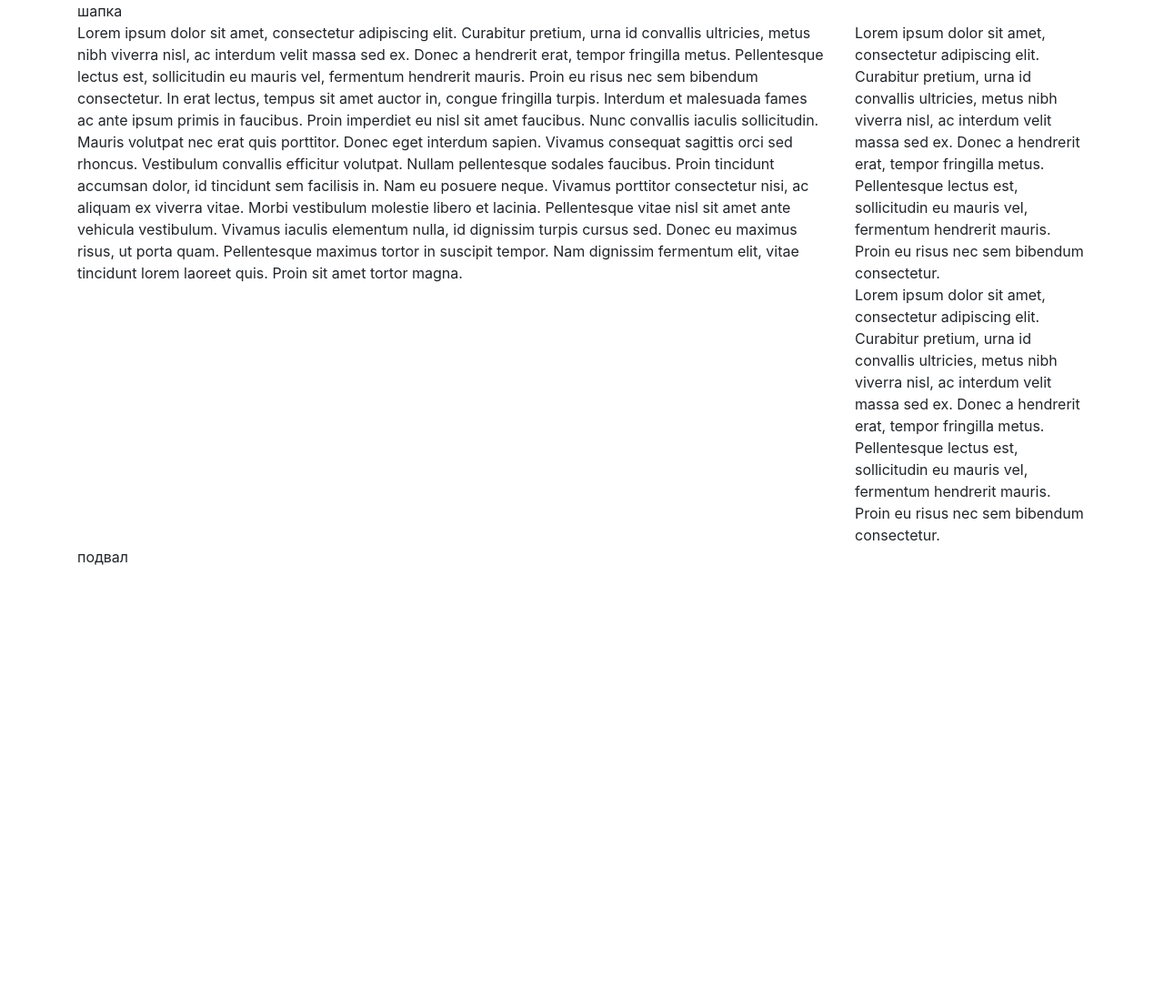
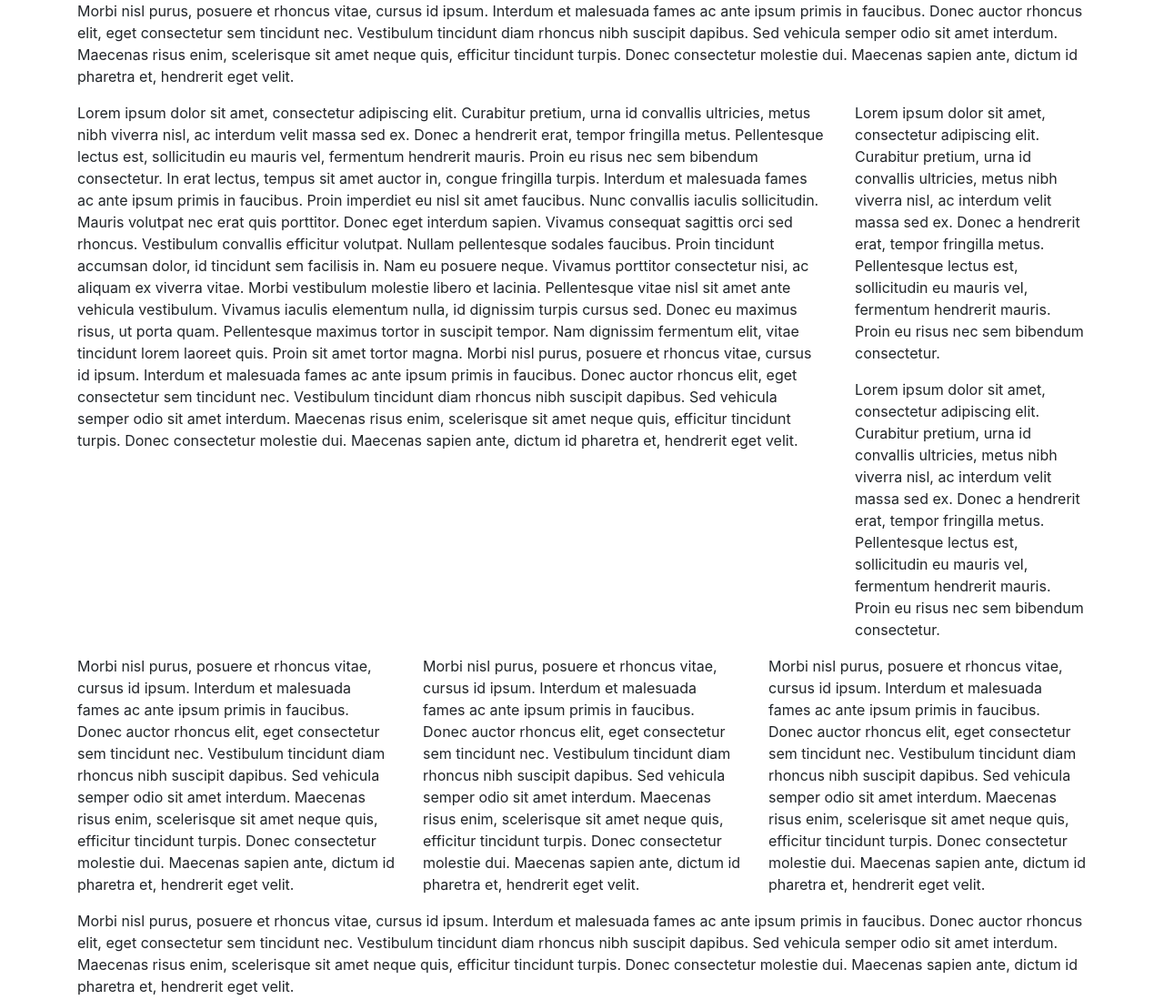
Before and after one commit to Maxim1996/practice-web-design, a plain HTML site: page index.html in a window 1280 px wide. Shown: the whole page at 91% size. Before the commit the page ends 800 px from the top, so only its background shows below. Drawn offline with nearby package versions, Linux system fonts and the light colour scheme.

Commit message:
Add files via upload

```diff
--- a/index.html
+++ b/index.html
@@ -11,34 +11,40 @@
     </head>
     <body>
         <header>
-        <div class="container">шапка</div>
+        <div class="container"><p>Morbi nisl purus, posuere et rhoncus vitae, cursus id ipsum. Interdum et malesuada fames ac ante ipsum primis in faucibus. Donec auctor rhoncus elit, eget consectetur sem tincidunt nec. Vestibulum tincidunt diam rhoncus nibh suscipit dapibus. Sed vehicula semper odio sit amet interdum. Maecenas risus enim, scelerisque sit amet neque quis, efficitur tincidunt turpis. Donec consectetur molestie dui. Maecenas sapien ante, dictum id pharetra et, hendrerit eget velit.</p></div>
         </header>
 
         <main>
         <div class="container">
             <div class="row">
                 <article class="col-sm-12 col-md-8 col-lg-9">
-               Lorem ipsum dolor sit amet, consectetur adipiscing elit. Curabitur pretium, urna id convallis ultricies, metus nibh viverra nisl, ac interdum velit massa sed ex. Donec a hendrerit erat, tempor fringilla metus. Pellentesque lectus est, sollicitudin eu mauris vel, fermentum hendrerit mauris. Proin eu risus nec sem bibendum consectetur. In erat lectus, tempus sit amet auctor in, congue fringilla turpis. Interdum et malesuada fames ac ante ipsum primis in faucibus. Proin imperdiet eu nisl sit amet faucibus. Nunc convallis iaculis sollicitudin. Mauris volutpat nec erat quis porttitor. Donec eget interdum sapien. Vivamus consequat sagittis orci sed rhoncus. Vestibulum convallis efficitur volutpat.
+               <p>Lorem ipsum dolor sit amet, consectetur adipiscing elit. Curabitur pretium, urna id convallis ultricies, metus nibh viverra nisl, ac interdum velit massa sed ex. Donec a hendrerit erat, tempor fringilla metus. Pellentesque lectus est, sollicitudin eu mauris vel, fermentum hendrerit mauris. Proin eu risus nec sem bibendum consectetur. In erat lectus, tempus sit amet auctor in, congue fringilla turpis. Interdum et malesuada fames ac ante ipsum primis in faucibus. Proin imperdiet eu nisl sit amet faucibus. Nunc convallis iaculis sollicitudin. Mauris volutpat nec erat quis porttitor. Donec eget interdum sapien. Vivamus consequat sagittis orci sed rhoncus. Vestibulum convallis efficitur volutpat.
 
 Nullam pellentesque sodales faucibus. Proin tincidunt accumsan dolor, id tincidunt sem facilisis in. Nam eu posuere neque. Vivamus porttitor consectetur nisi, ac aliquam ex viverra vitae. Morbi vestibulum molestie libero et lacinia. Pellentesque vitae nisl sit amet ante vehicula vestibulum. Vivamus iaculis elementum nulla, id dignissim turpis cursus sed. Donec eu maximus risus, ut porta quam. Pellentesque maximus tortor in suscipit tempor. Nam dignissim fermentum elit, vitae tincidunt lorem laoreet quis. Proin sit amet tortor magna.
+
+Morbi nisl purus, posuere et rhoncus vitae, cursus id ipsum. Interdum et malesuada fames ac ante ipsum primis in faucibus. Donec auctor rhoncus elit, eget consectetur sem tincidunt nec. Vestibulum tincidunt diam rhoncus nibh suscipit dapibus. Sed vehicula semper odio sit amet interdum. Maecenas risus enim, scelerisque sit amet neque quis, efficitur tincidunt turpis. Donec consectetur molestie dui. Maecenas sapien ante, dictum id pharetra et, hendrerit eget velit.</p>
                 </article>
 
                 <aside class="col-sm-12 col-md-4 col-lg-3">
                     <div class="row">
                         <div class="col-sm-6 col-md-12">
-                         Lorem ipsum dolor sit amet, consectetur adipiscing elit. Curabitur pretium, urna id convallis ultricies, metus nibh viverra nisl, ac interdum velit massa sed ex. Donec a hendrerit erat, tempor fringilla metus. Pellentesque lectus est, sollicitudin eu mauris vel, fermentum hendrerit mauris. Proin eu risus nec sem bibendum consectetur.
+                         <p>Lorem ipsum dolor sit amet, consectetur adipiscing elit. Curabitur pretium, urna id convallis ultricies, metus nibh viverra nisl, ac interdum velit massa sed ex. Donec a hendrerit erat, tempor fringilla metus. Pellentesque lectus est, sollicitudin eu mauris vel, fermentum hendrerit mauris. Proin eu risus nec sem bibendum consectetur.</p>
                         </div>
                         <div class="col-sm-6 col-md-12">
-                        Lorem ipsum dolor sit amet, consectetur adipiscing elit. Curabitur pretium, urna id convallis ultricies, metus nibh viverra nisl, ac interdum velit massa sed ex. Donec a hendrerit erat, tempor fringilla metus. Pellentesque lectus est, sollicitudin eu mauris vel, fermentum hendrerit mauris. Proin eu risus nec sem bibendum consectetur.
+                        <p>Lorem ipsum dolor sit amet, consectetur adipiscing elit. Curabitur pretium, urna id convallis ultricies, metus nibh viverra nisl, ac interdum velit massa sed ex. Donec a hendrerit erat, tempor fringilla metus. Pellentesque lectus est, sollicitudin eu mauris vel, fermentum hendrerit mauris. Proin eu risus nec sem bibendum consectetur.</p>
                         </div>
                     </div>
                 </aside>
+                <div class="clearfix"></div>
+                <div class="col-lg-4"><p>Morbi nisl purus, posuere et rhoncus vitae, cursus id ipsum. Interdum et malesuada fames ac ante ipsum primis in faucibus. Donec auctor rhoncus elit, eget consectetur sem tincidunt nec. Vestibulum tincidunt diam rhoncus nibh suscipit dapibus. Sed vehicula semper odio sit amet interdum. Maecenas risus enim, scelerisque sit amet neque quis, efficitur tincidunt turpis. Donec consectetur molestie dui. Maecenas sapien ante, dictum id pharetra et, hendrerit eget velit.</p></div>
+                <div class="col-lg-4"><p>Morbi nisl purus, posuere et rhoncus vitae, cursus id ipsum. Interdum et malesuada fames ac ante ipsum primis in faucibus. Donec auctor rhoncus elit, eget consectetur sem tincidunt nec. Vestibulum tincidunt diam rhoncus nibh suscipit dapibus. Sed vehicula semper odio sit amet interdum. Maecenas risus enim, scelerisque sit amet neque quis, efficitur tincidunt turpis. Donec consectetur molestie dui. Maecenas sapien ante, dictum id pharetra et, hendrerit eget velit.</p></div>
+                <div class="col-lg-4"><p>Morbi nisl purus, posuere et rhoncus vitae, cursus id ipsum. Interdum et malesuada fames ac ante ipsum primis in faucibus. Donec auctor rhoncus elit, eget consectetur sem tincidunt nec. Vestibulum tincidunt diam rhoncus nibh suscipit dapibus. Sed vehicula semper odio sit amet interdum. Maecenas risus enim, scelerisque sit amet neque quis, efficitur tincidunt turpis. Donec consectetur molestie dui. Maecenas sapien ante, dictum id pharetra et, hendrerit eget velit.</p></div>
             </div>
         </div>
         </main>
 
         <footer>
-        <div class="container">подвал</div>
+            <div class="container"><p>Morbi nisl purus, posuere et rhoncus vitae, cursus id ipsum. Interdum et malesuada fames ac ante ipsum primis in faucibus. Donec auctor rhoncus elit, eget consectetur sem tincidunt nec. Vestibulum tincidunt diam rhoncus nibh suscipit dapibus. Sed vehicula semper odio sit amet interdum. Maecenas risus enim, scelerisque sit amet neque quis, efficitur tincidunt turpis. Donec consectetur molestie dui. Maecenas sapien ante, dictum id pharetra et, hendrerit eget velit.</p></div>
         </footer>
 
         <script src='tether-1.3.3/dist/js/tether.min.js'></script>
```
